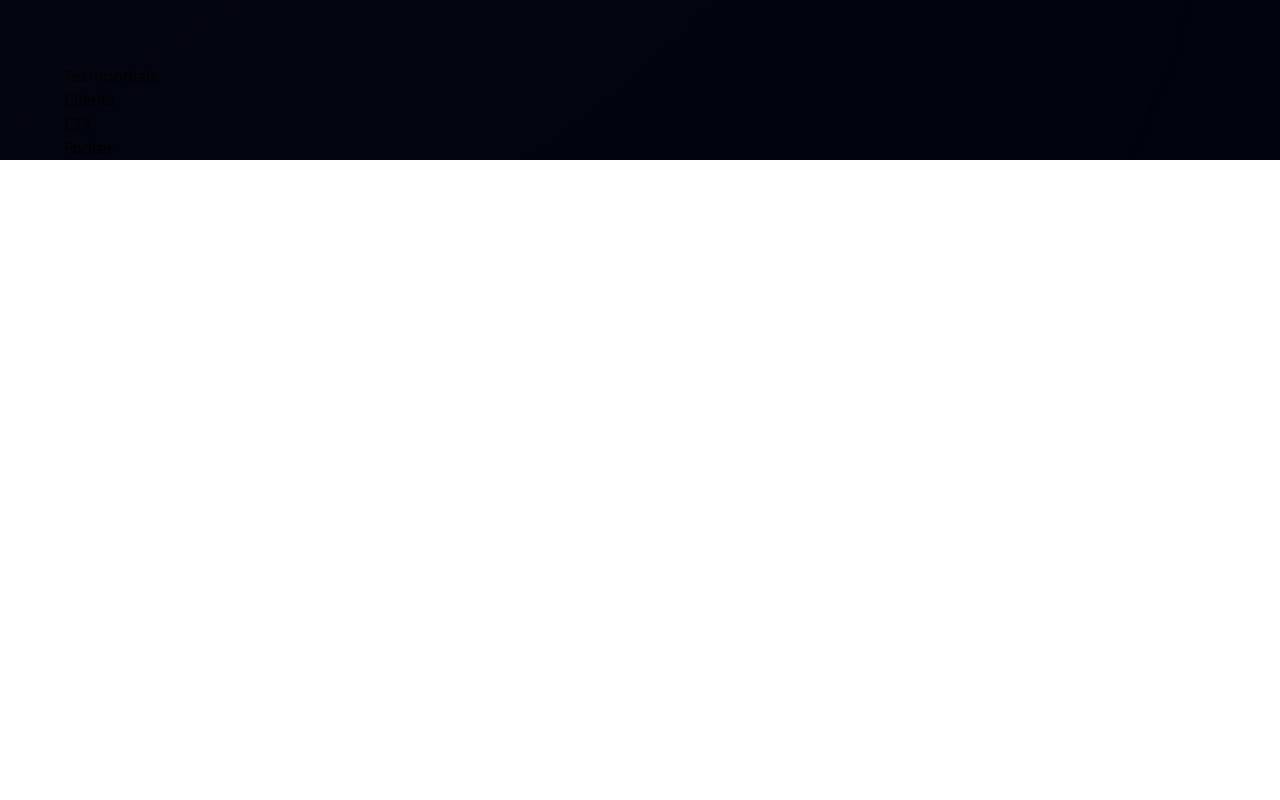
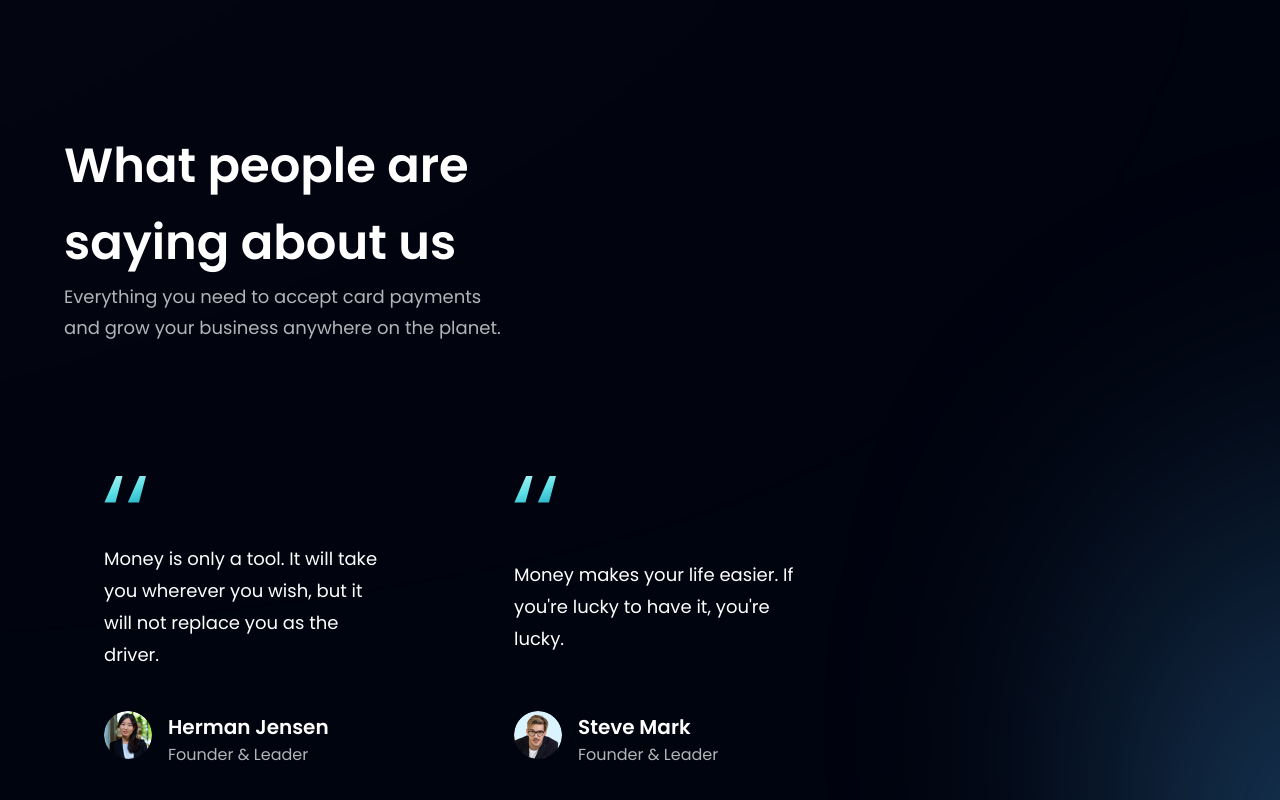
Before and after one commit to luiabdiel/HooBank, a React (Vite) app: page / in a window 1280 px wide. Shown: the part 2740-3540 px from the top of the page. Before the commit the page ends 2900 px from the top, so only its background shows below. Built offline with nearby package versions, Linux system fonts and the light colour scheme.

Commit message:
feat: testimonials

```diff
--- a/src/components/FeedbackCard.jsx
+++ b/src/components/FeedbackCard.jsx
@@ -1,9 +1,21 @@
+import { quotes } from "../assets"
+
 import React from 'react'
 
-const FeedbackCard = () => {
-  return (
-    <div>FeedbackCard</div>
-  )
-}
+const FeedbackCard = ({ content, name, title, img }) => (
+    <div className='flex justify-between flex-col px-10 py-12 rounded-[20px] max-w-[370px] md:mr-10 sm:mr-5 mr-0 my-5 feedback-card'>
+      <img src={quotes} alt='double_quotes' className="w-[42px] h-[27px] object-contain" />
+      <p className="font-poppins font-normal text-[18px] leading-[32px] text-white my-10">{content}</p>
+
+      <div className='flex flex-row'>
+        <img src={img} alt={name} className="w-[48px] h-[48px] rounded-full" />
+
+        <div className='flex flex-col ml-4'>
+          <h4 className="font-poppins font-semibold text-[20px] leading-[32px] text-white">{name}</h4>
+          <h4 className="font-poppins font-normal text-[16px] leading-[24px] text-dimWhite">{title}</h4>
+        </div>
+      </div>
+    </div>
+)
 
 export default FeedbackCard
--- a/src/components/Testimonials.jsx
+++ b/src/components/Testimonials.jsx
@@ -1,9 +1,25 @@
-import React from 'react'
+import { feedback } from "../constants"
+import FeedbackCard from "./FeedbackCard"
 
-const Testimonials = () => {
-  return (
-    <div>Testimonials</div>
-  )
-}
+import styles from "../style"
+
+const Testimonials = () =>(
+  <section id="clients" className={`${styles.paddingY} ${styles.flexCenter} flex-col relative`}>
+    <div className="absolute z-[0] w-[60%] h-[60%] -right-[50%] rounded-full blue__gradient" />
+
+    <div className="w-full justify-between items-center md:flex-row flex-col sm:mb-16 mb-6 relative z-[1]">
+      <h1 className={styles.heading2}>What people are <br className="sm:block hidden" /> saying about us</h1>
+      <div className="w-full md:mt-0 mt-6">
+        <p className={`${styles.paragraph} text-left max-w-[450px]`}>Everything you need to accept card payments and grow your business anywhere on the planet.</p>
+      </div>
+    </div>
+
+    <div className="flex flex-wrap sm:justify-start justify-center w-full feedback-container relative z-[1]">
+      {feedback.map((card) => (
+        <FeedbackCard key={card.id} {...card} />
+      ))}
+    </div>
+  </section>
+)
 
 export default Testimonials
```
